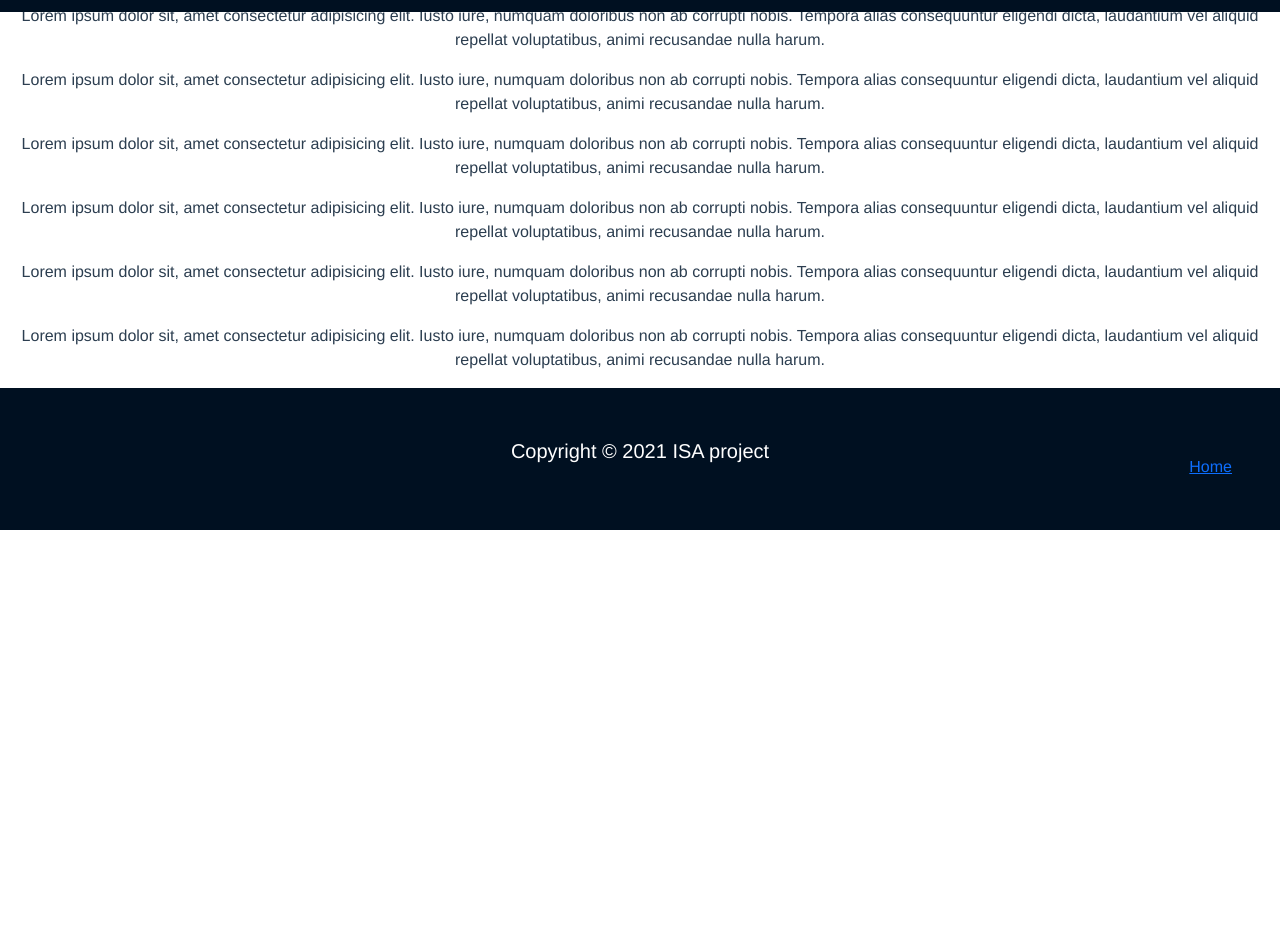
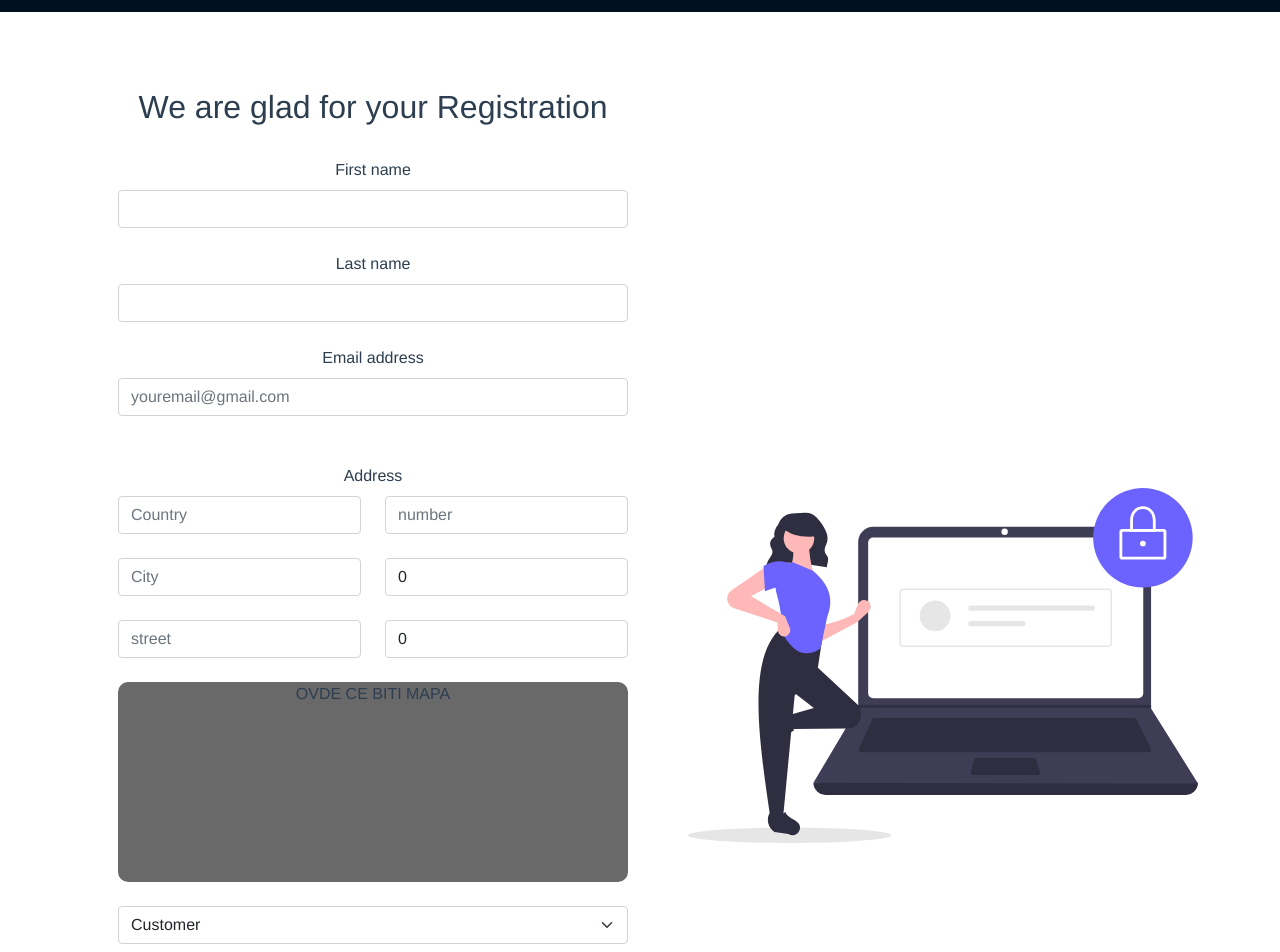
Before and after one commit to kukuckarastislav/ISA-proj, a Vue app in the folder frontend/isa-frontend/: page /registration in a window 1280 px wide. Shown: the part 60-1012 px from the top of the page. Before the commit the page ends 800 px from the top, so only its background shows below. Built offline with nearby package versions, Linux system fonts and the light colour scheme.

Commit message:
feat: frontend registration

```diff
--- a/frontend/isa-frontend/src/views/Registration.vue
+++ b/frontend/isa-frontend/src/views/Registration.vue
@@ -1,13 +1,78 @@
 <template>
-    <div>
-        <p>Lorem ipsum dolor sit, amet consectetur adipisicing elit. Iusto iure, numquam doloribus non ab corrupti nobis. Tempora alias consequuntur eligendi dicta, laudantium vel aliquid repellat voluptatibus, animi recusandae nulla harum.</p>
-        <p>Lorem ipsum dolor sit, amet consectetur adipisicing elit. Iusto iure, numquam doloribus non ab corrupti nobis. Tempora alias consequuntur eligendi dicta, laudantium vel aliquid repellat voluptatibus, animi recusandae nulla harum.</p>
-        <p>Lorem ipsum dolor sit, amet consectetur adipisicing elit. Iusto iure, numquam doloribus non ab corrupti nobis. Tempora alias consequuntur eligendi dicta, laudantium vel aliquid repellat voluptatibus, animi recusandae nulla harum.</p>
-        <p>Lorem ipsum dolor sit, amet consectetur adipisicing elit. Iusto iure, numquam doloribus non ab corrupti nobis. Tempora alias consequuntur eligendi dicta, laudantium vel aliquid repellat voluptatibus, animi recusandae nulla harum.</p>
-        <p>Lorem ipsum dolor sit, amet consectetur adipisicing elit. Iusto iure, numquam doloribus non ab corrupti nobis. Tempora alias consequuntur eligendi dicta, laudantium vel aliquid repellat voluptatibus, animi recusandae nulla harum.</p>
-        <p>Lorem ipsum dolor sit, amet consectetur adipisicing elit. Iusto iure, numquam doloribus non ab corrupti nobis. Tempora alias consequuntur eligendi dicta, laudantium vel aliquid repellat voluptatibus, animi recusandae nulla harum.</p>
-        <p>Lorem ipsum dolor sit, amet consectetur adipisicing elit. Iusto iure, numquam doloribus non ab corrupti nobis. Tempora alias consequuntur eligendi dicta, laudantium vel aliquid repellat voluptatibus, animi recusandae nulla harum.</p>
+    <div style="height: 100px;"></div>
+
+
+    <div class="container">
+      <div class="row align-items-center justify-content-between">
+        <div class="col p-5 align-items-center">
+          <h2>We are glad for your Registration</h2>
+            <br>
+            <label class="form-label">First name</label>
+            <input v-model="registration.firstName" type="text" placeholder="" class="form-control">
+            <br>
+            <label class="form-label">Last name</label>
+            <input v-model="registration.lastName" type="text" placeholder="" class="form-control">
+            <br>
+            <label for="exampleInputEmail1" class="form-label">Email address</label>
+            <input v-model="registration.email" type="email" placeholder="youremail@gmail.com" class="form-control" id="exampleInputEmail1" aria-describedby="emailHelp">
+            <br><br>
+
+            <label class="form-label">Address</label>
+            <div class="row justify-content-between">
+              <div class="col">
+                <input type="text" v-model="registration.address.country" class="form-control" placeholder="Country">
+                <br>
+                <input type="text" v-model="registration.address.city" class="form-control" placeholder="City">
+                <br>
+                <input type="text" v-model="registration.address.street" class="form-control" placeholder="street">
+              </div>
+              <div class="col">
+                <input type="text" v-model="registration.address.number" class="form-control" placeholder="number">
+                <br>
+                <input type="number" v-model="registration.address.latitude" class="form-control" placeholder="latitude">
+                <br>
+                <input type="number" v-model="registration.address.longitude" class="form-control" placeholder="longitude">
+              </div>
+            </div>
+
+            <br>
+            <div class="mapaTODO">OVDE CE BITI MAPA</div>
+            <br>
+
+            <select class="form-select" v-model="registration.typeOfUser">
+              <option value="Customer">Customer</option>
+              <option value="CottageOwner">Cottage Owner</option>
+              <option value="BoatOwner">Boat Owner</option>
+              <option value="Instructor">Instructor</option>
+              <option value="Admin">Admin</option>
+            </select>
+
+            <div v-if="registration.typeOfUser != 'Customer'">
+              <br>
+              <label for="exampleFormControlTextarea1" class="form-label">Tell us your Motivation</label>
+              <textarea class="form-control" v-model="registration.registrationMotivation" id="exampleFormControlTextarea1" rows="3"></textarea>
+            </div>
+
+
+            <br>
+            <label for="exampleInputPassword1" class="form-label">Password</label>
+            <input type="password" v-model="registration.password" class="form-control" id="exampleInputPassword1">
+            <br>
+            <label for="exampleInputPassword2" class="form-label">Confirm Password</label>
+            <input type="password" v-bind:class="{ 'is-invalid' : registration.password != passwordConfirm }" v-model="passwordConfirm" class="form-control" id="exampleInputPassword2">
+
+            <br><br><br>
+            <button type="button" v-on:click="sendRegistration" class="btn btn-primary">Register</button>
+
+
+        </div>
+        <div class="col">
+          <img src="../assets/undraw_secure_login_pdn4.svg" class="img-fluid" alt="" />
+        </div>
+      </div>
     </div>
+
+
 </template>
 
 <script>
@@ -16,6 +81,34 @@ export default {
   name: 'Registration',
   components: {
 
+  },
+  data: function(){
+    return {
+      registration: {
+        email: '',
+        password: '',
+        firstName: '',
+        lastName: '',
+        address: {
+          country: '',
+          city: '',
+          street: '',
+          number: '',
+          latitude: 0,
+          longitude: 0
+        },
+        typeOfUser: 'Customer',
+        registrationMotivation: ''
+      },
+
+      passwordConfirm: ''
+    }
+  },
+  methods: {
+    sendRegistration: function(){
+      alert('send registration');
+      console.log(this.registration);
+    }
   }
 }
 </script>
@@ -23,6 +116,13 @@ export default {
 
 <style scoped>
 
+.mapaTODO{
+
+  width: 100%;
+  height: 200px;
+  background-color: dimgrey;
+  border-radius: 10px;
+}
 
 
 </style>
```
Also changed, not shown: frontend/isa-frontend/src/assets/undraw_secure_login_pdn4.svg (added), 1 other file (tests, documents, lock files or other folders).
